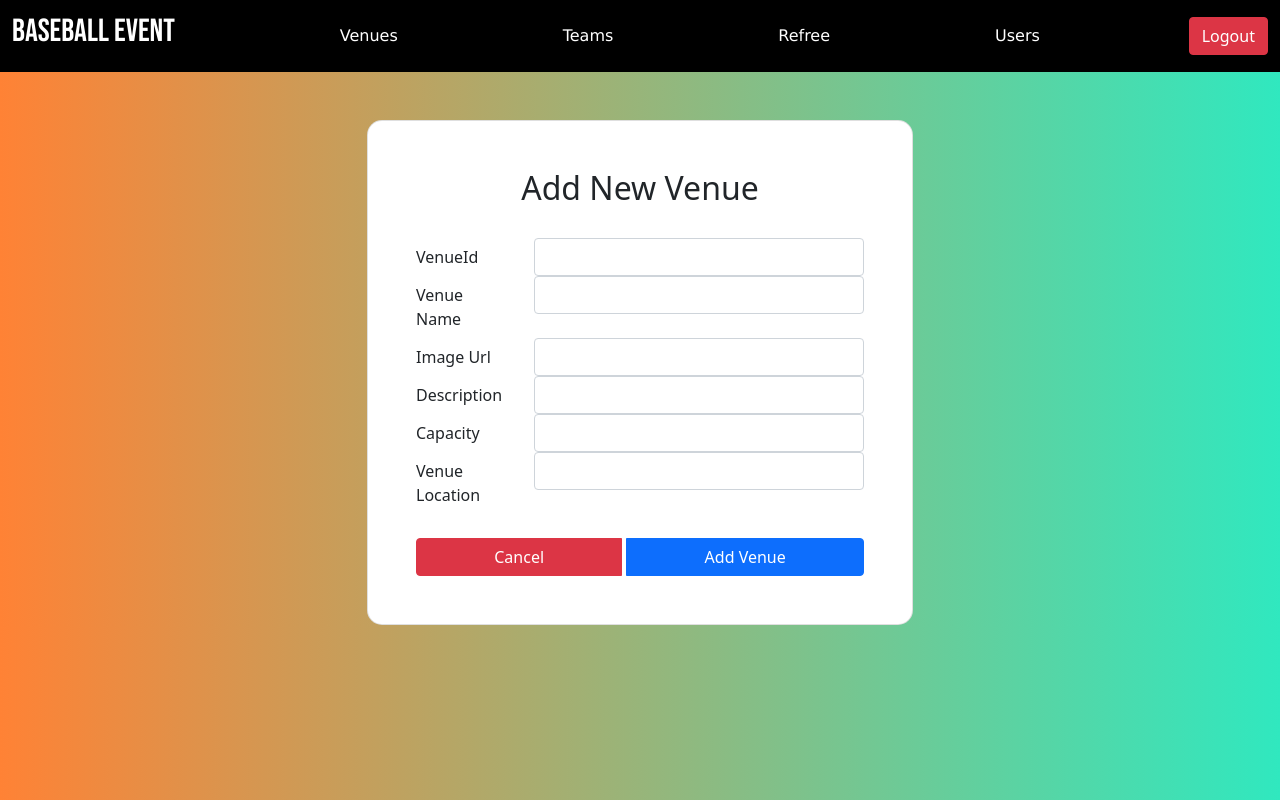
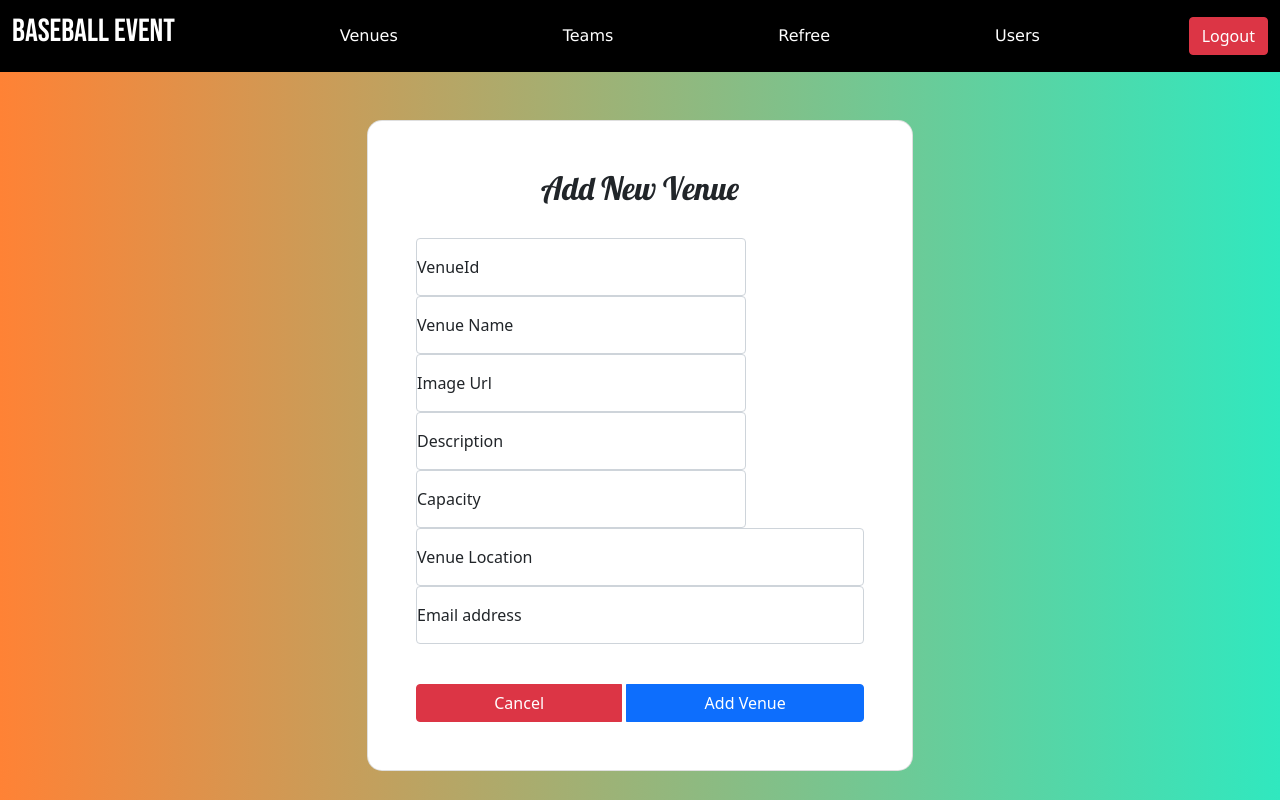
Before and after one commit to Dakshan444/baseball-frontend, an Angular app: page /admin/addVenue in a window 1280 px wide. Built offline with nearby package versions, Linux system fonts and the light colour scheme.

Commit message:
frontend changes

```diff
--- /dev/null
+++ b/src/app/admin/venue/add-venue/add-venue.component.css
@@ -0,0 +1,12 @@
+@import url('https://fonts.googleapis.com/css2?family=Lobster&display=swap');
+h2{
+    font-family: 'Lobster', cursive;
+}
+
+.form-floating{
+    margin-bottom: 10px;
+}
+div{
+    color: aqua;
+    margin: 10px;
+}
--- a/src/app/admin/venue/add-venue/add-venue.component.html
+++ b/src/app/admin/venue/add-venue/add-venue.component.html
@@ -1,43 +1,56 @@
+<style>
+@import url('https://fonts.googleapis.com/css2?family=Lobster&display=swap');
+</style>
+
 <div class="mt-5 mask d-flex align-items-center h-100 gradient-custom-3">
     <div  class="container h-100">
         <div class="row d-flex justify-content-center align-items-center h-100">
             <div class="col-12 col-md-12 col-lg-10 col-xl-6">
                 <div class="card" style="border-radius: 15px;">
                     <div class="card-body p-5">
-                        <h2 class="text-center mb-3">Add New Venue</h2>
+                        <h2 class="text-center mb-3" style="font-family: 'Lobster', cursive;">Add New Venue</h2>
         <form style="width: fit-content; margin-top: 30px;" [formGroup]="AddForm"  (ngSubmit)="addVenue()">
-            <div class="form-group row ">
-                <label for="" class="col-sm-3 col-form-label">VenueId</label>
-                <div class="col-sm-9">
-                    <input type="text" class="form-control" id="venueName" formControlName="_VenueId" >
-                </div>
-                <label for="" class="col-sm-3 col-form-label">Venue Name</label>
-                <div class="col-sm-9">
-                    <input type="text" class="form-control" id="venueName"formControlName="_VenueName" >
-                </div>
-                <label for="" class="col-sm-3 col-form-label">Image Url</label>
-                <div class="col-sm-9">
-                    <input type="text" class="form-control" id="imageUrl" formControlName="_VenueImageUrl" >
-                </div>
-                <label for="" class="col-sm-3 col-form-label">Description</label>
-                <div class="col-sm-9">
-                    <input type="text" class="form-control" id="venueDescription" formControlName="_VenueDescription" >
+            <div class=" row ">
+
+                <div class="col-sm-9 form-floating ">
+                    <input type="text" class="form-control" id="venueId" placeholder="Enter Venue ID" formControlName="_VenueId" >
+                    <label for="venueId" >VenueId</label>
                 </div>
 
-                <label for="" class="col-sm-3 col-form-label">Capacity</label>
-                <div class="col-sm-9">
-                    <input type="text" class="form-control" id="capacityOfVenue" formControlName="_VenueLocation" >
+                <div class="col-sm-9 form-floating">
+                    <input type="text" class="form-control" id="venueName" placeholder="Enter Venue Name" formControlName="_VenueName" >
+                    <label for="venueName">Venue Name</label>
                 </div>
-                <label for="" class="col-sm-3 col-form-label">Venue Location</label>
-                <div class="col-sm-9">
-                    <input type="text" class="form-control" id="venueLocation" formControlName="_VenueLocation" >
+
+                <div class="col-sm-9 form-floating">
+                    <input type="text" class="form-control" id="imageUrl" placeholder="Enter image URL" formControlName="_VenueImageUrl" >
+                    <label for="imageUrl">Image Url</label>
                 </div>
+
+                <div class="col-sm-9 form-floating">
+                    <input type="text" class="form-control" id="venueDescription" placeholder="Enter Venue Description" formControlName="_VenueDescription" >
+                    <label for="venueDescription">Description</label>
+                </div>
+
+                <div class="col-sm-9 form-floating">
+                    <input type="text" class="form-control" id="capacityOfVenue" placeholder="Enter Venue Capacity" formControlName="_VenueLocation" >
+                    <label for="capacityOfVenue" >Capacity</label>
+                </div>
+
+                <div class=" form-floating">
+                    <input type="text" class="form-control" id="venueLocation" placeholder="Enter Venue location" formControlName="_VenueLocation" >
+                    <label for="venueLocation">Venue Location</label>
+                </div>
+                <div class="form-floating mb-3">
+                    <input type="email" class="form-control" id="floating" placeholder="name@example.com">
+                    <label for="floating">Email address</label>
+                  </div>
                 <div class="btn-group mt-4">
                     <button class="btn btn-danger " style="margin-right: 5px;">Cancel</button>
                 <button class="btn btn-primary float-right" type="submit" id="addVenue" >Add Venue</button>
 
                 </div>
-                 </div>
+            </div>
         </form>
 
                     </div>
--- a/src/app/admin/venue/add-venue/add-venue.component.ts
+++ b/src/app/admin/venue/add-venue/add-venue.component.ts
@@ -7,8 +7,7 @@ import { VenueserviceService } from '../venueservice.service';
 @Component({
     selector: 'app-add-venue',
     templateUrl: './add-venue.component.html',
-    styles: [
-    ]
+    styles: ['./add-venue.component.css']
 })
 export class AddVenueComponent implements OnInit {
     AddForm!: FormGroup;
```
